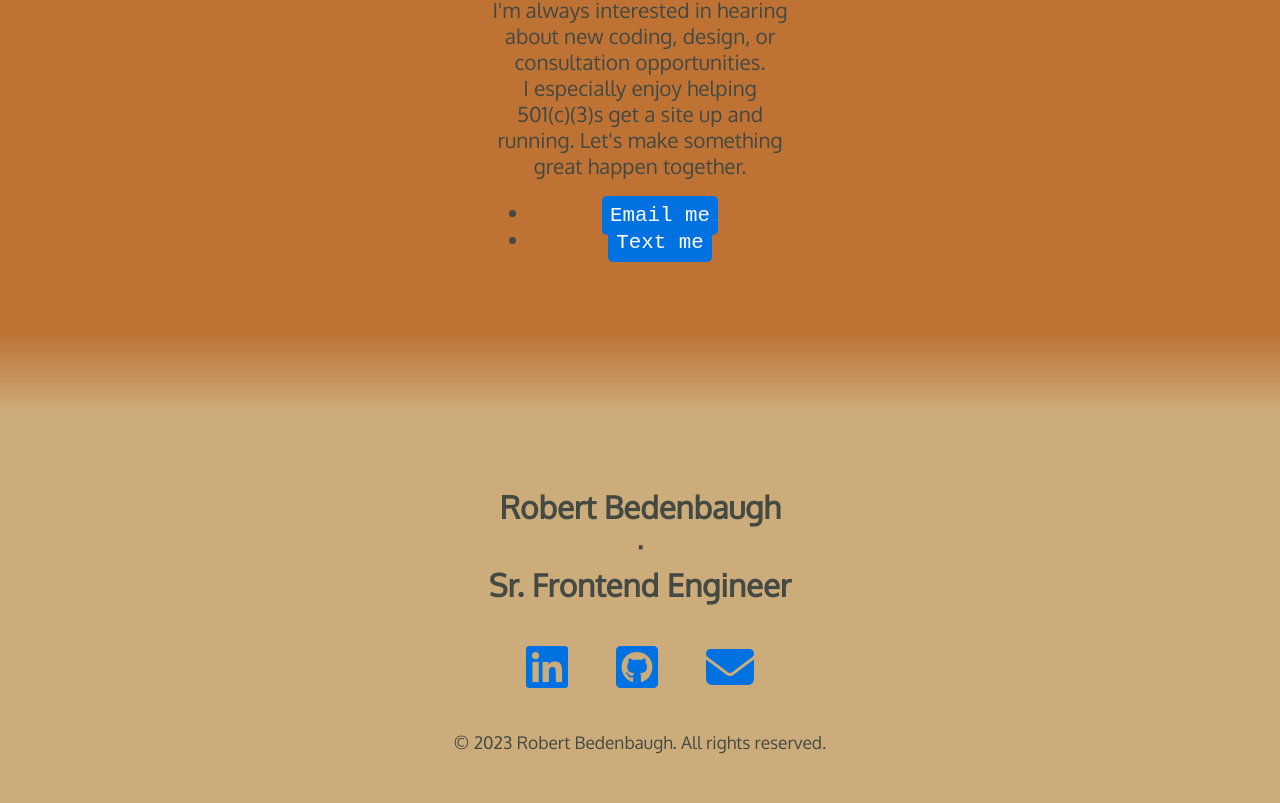
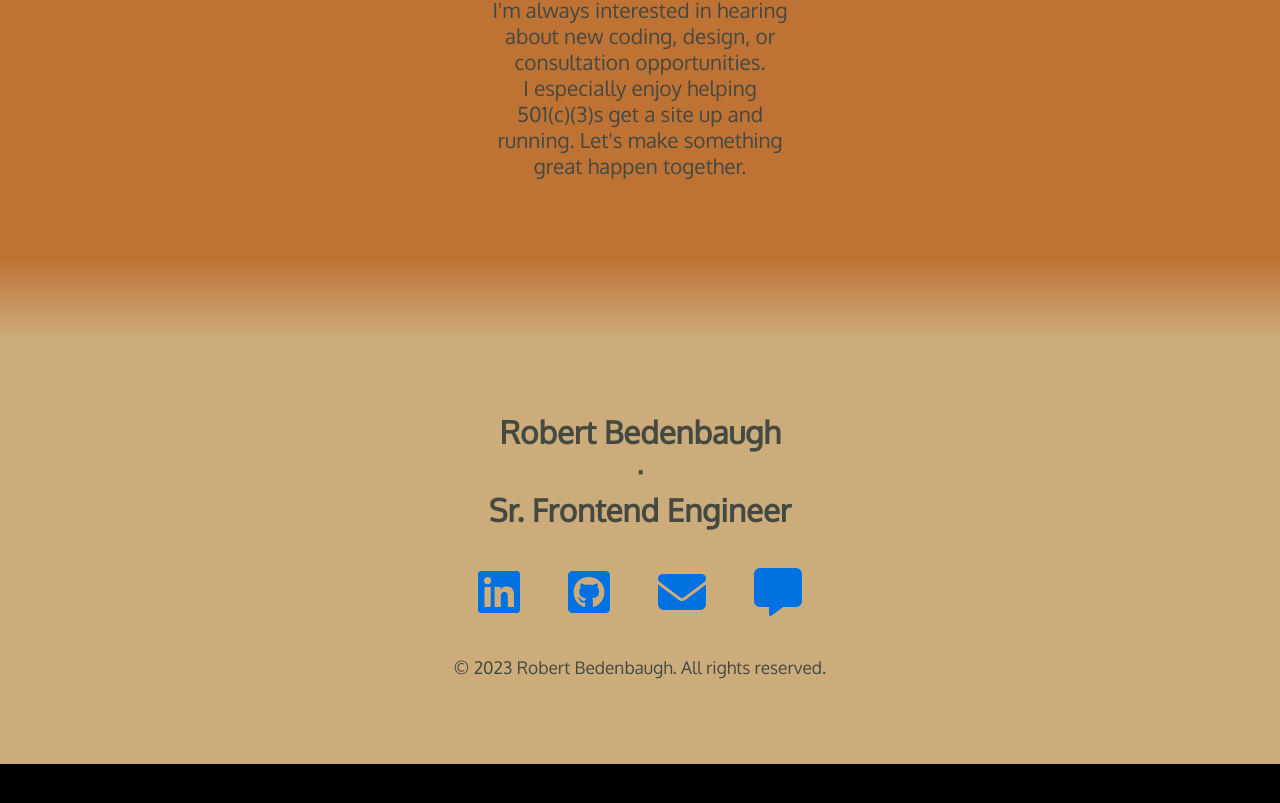
Before and after one commit to rhbedenbaugh/portfolio_2.0, a React (Create React App) app: page / in a window 1280 px wide. Shown: the part 3134-3937 px from the top of the page. After the commit the page ends 3898 px from the top, so only its background shows below. Built offline with nearby package versions, Linux system fonts and the light colour scheme; a web font is replaced by a local one.

Commit message:
edit contact section, add text option in footer

```diff
--- a/src/App.js
+++ b/src/App.js
@@ -310,28 +310,6 @@ function App() {
             501(c)(3)s get a site up and running. Let's make something great
             happen together.
           </p>
-          <ul>
-            <li>
-              <a
-                href='mailto:robertbedenbaughjr@gmail.com'
-                class='button'
-                target='_blank'
-                rel='noreferrer'
-              >
-                Email me
-              </a>
-            </li>
-            <li>
-              <a
-                href='sms:+18642472299?&body=Hi%2C%20there.%20I%27d%20like%20to%20talk%20with%20you%20about...'
-                class='button'
-                target='_blank'
-                rel='noreferrer'
-              >
-                Text me
-              </a>
-            </li>
-          </ul>
         </section>
       </div>
 
@@ -373,6 +351,15 @@ function App() {
               <span class='fas fa-envelope' aria-hidden='true'></span>
               <span class='sr-only'>Email</span>
             </a>
+          </li><li>
+            <a
+              href='sms:+18642472299?&body=Hi%2C%20Robert.%20I%27d%20like%20to%20talk%20with%20you%200about%20'
+              target='_blank'
+              rel='noreferrer'
+            >
+              <span class='fas fa-message' aria-hidden='true'></span>
+              <span class='sr-only'>Text</span>
+            </a>
           </li>
         </ul>
         <p>
```
